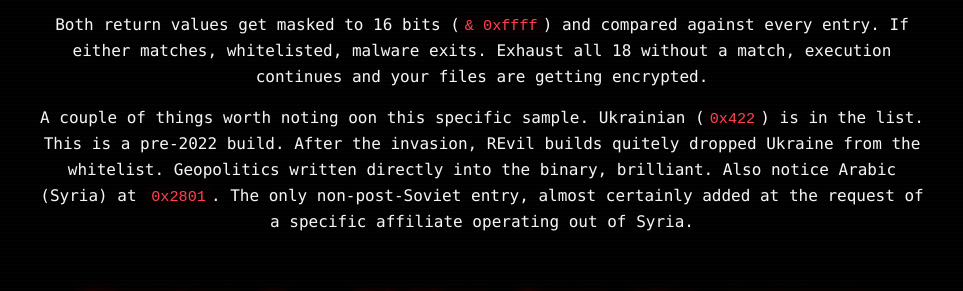
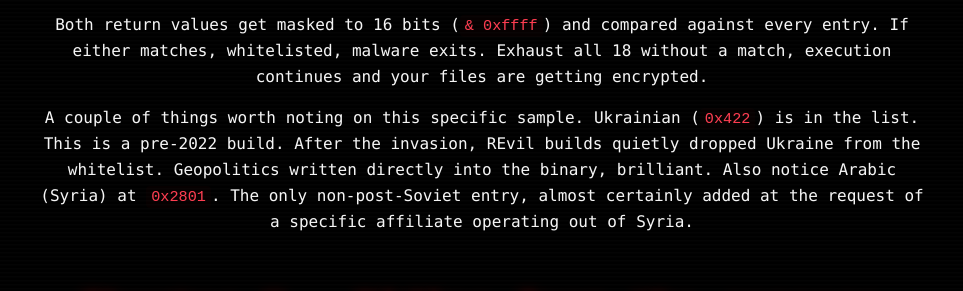
Before and after one commit to 0xhtw/0xhtw.github.io, a Jekyll site: the page built from writeups/revil.md, in a window 1280 px wide and 900 px high, scrolled down 6950 px. Shown: the part 152-443 px from the top of the window, without its empty margins (158-1121 px from the left). Built offline with Jekyll 4.4.1, drawn with Linux system fonts in a browser that asks for light colours; our own code applies the rules of GitHub Pages for plain Markdown files; some of the changed text lies outside the part shown.

Commit message:
Update revil.md

````diff
--- a/writeups/revil.md
+++ b/writeups/revil.md
@@ -160,7 +160,7 @@
 Both return values get masked to 16 bits (```& 0xffff```) and compared against every entry. If either matches, whitelisted, malware exits. Exhaust all 18 without a match, execution continues and your files are getting encrypted.
 
 
-A couple of things worth noting oon this specific sample. Ukrainian (```0x422```) is in the list. This is a pre-2022 build. After the invasion, REvil builds quitely dropped Ukraine from the whitelist. Geopolitics written directly into the binary, brilliant. Also notice Arabic (Syria) at ```0x2801```. The only non-post-Soviet entry, almost certainly added at the request of a specific affiliate operating out of Syria.
+A couple of things worth noting on this specific sample. Ukrainian (```0x422```) is in the list. This is a pre-2022 build. After the invasion, REvil builds quietly dropped Ukraine from the whitelist. Geopolitics written directly into the binary, brilliant. Also notice Arabic (Syria) at ```0x2801```. The only non-post-Soviet entry, almost certainly added at the request of a specific affiliate operating out of Syria.
 
 
 
@@ -212,7 +212,7 @@
 ![image](images/revilantidebug.png)
 
 
-```RDTSC``` is called three times, not two. It takes multiple timing deltas and cross-compares them for consistency. If you're stepping through in a debugger the deltas blow out and it clocks you. When it detects a timing anomaly it doesn't just exit, it feeds the delta values into the TEA encryption function (```FUN_00405lal```) and compares outputs. If they don't match, it bails.
+```RDTSC``` is called three times, not two. It takes multiple timing deltas and cross-compares them for consistency. If you're stepping through in a debugger the deltas blow out and it clocks you. When it detects a timing anomaly it doesn't just exit, it feeds the delta values into the TEA encryption function (```FUN_004051a1```) and compares outputs. If they don't match, it bails.
 
 
 It also runs this check 128 times, (```0x80``` iterations). Not a one shot, repeated statistical sampling across the entire pre-execution phase. Patch the jump condition in x64dbg to get past it.
````
Also changed, not shown: other parts of writeups/revil.md (+1 -1 lines).
